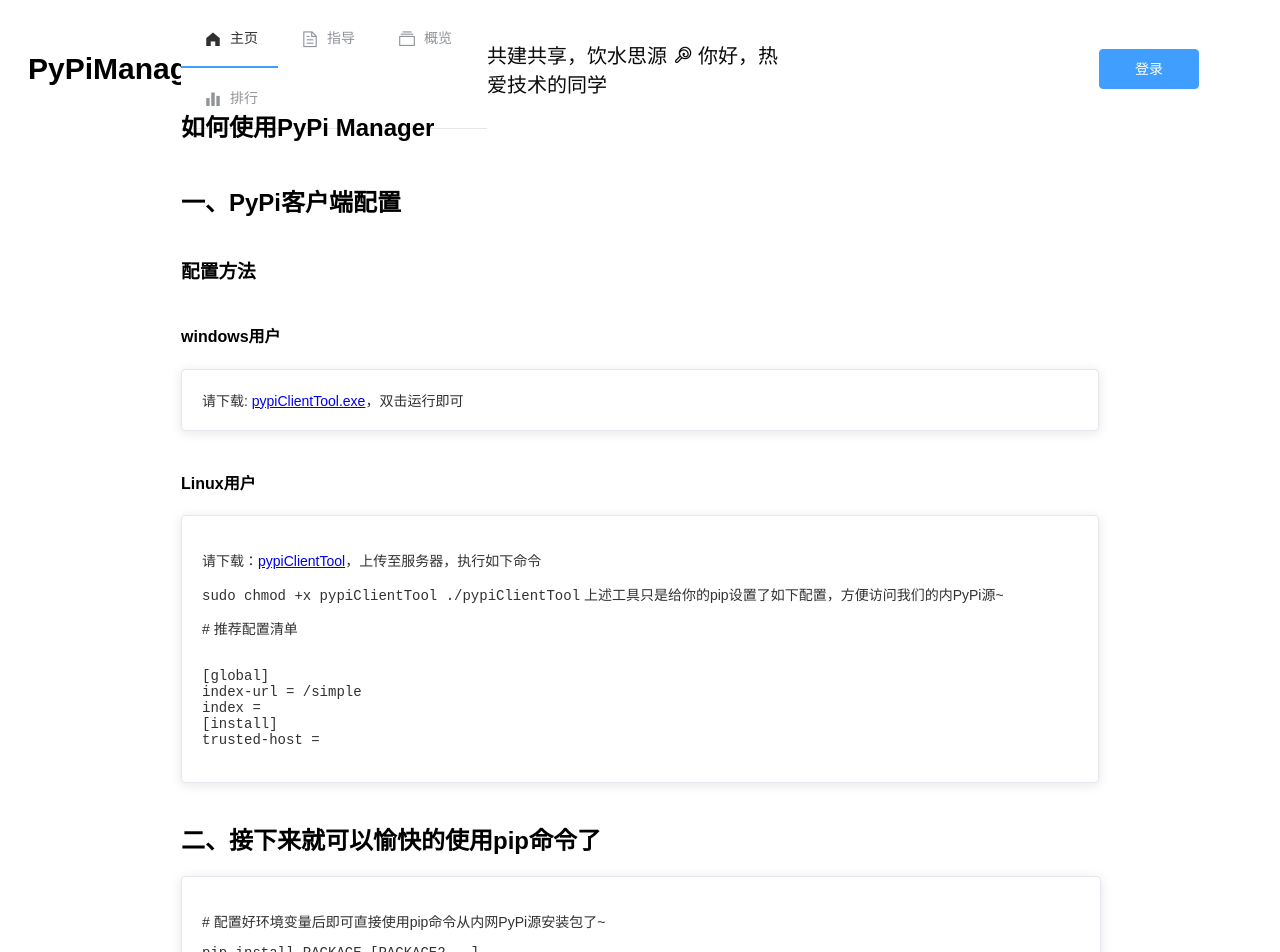
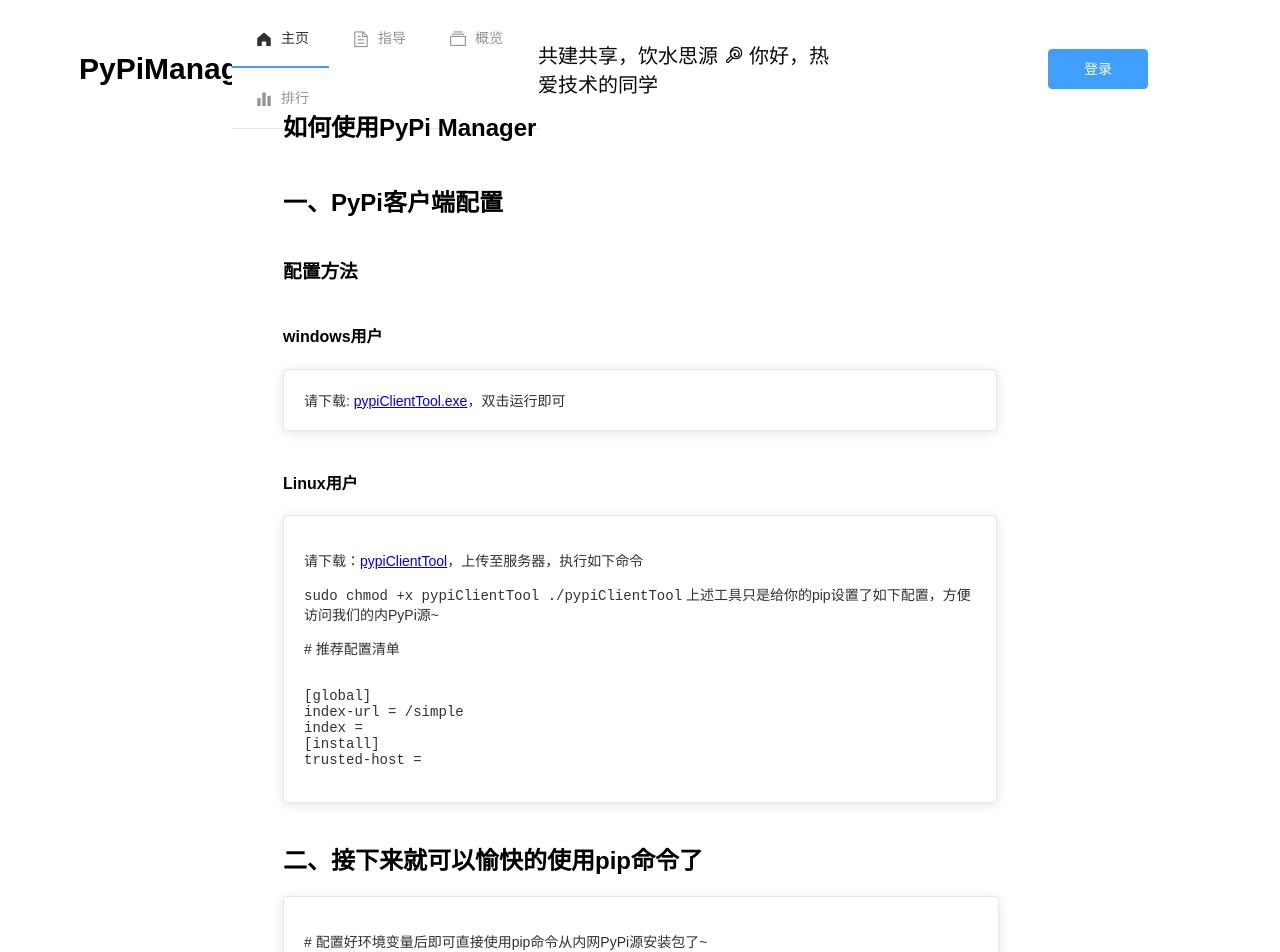
Before and after one commit to PyPiManager/pypimanager-frontend, a Vue app: page /guide in a window 1280 px wide. Shown: the top 952 px of the page. Built offline with nearby package versions, Linux system fonts and the light colour scheme.

Commit message:
更新页面宽度

```diff
--- a/src/components/Header.vue
+++ b/src/components/Header.vue
@@ -1,18 +1,18 @@
 <template>
   <el-row>
-    <el-col :span="3">
+    <el-col :span="3" :push="1">
       <span id="title-name">PyPiManager</span>
     </el-col>
-    <el-col :span="6">
+    <el-col :span="6" :push="1">
       <Menu></Menu>
     </el-col>
-    <el-col :span="6">
+    <el-col :span="6" :push="1">
       <span id="slogan">
         共建共享，饮水思源
         <span class="el-icon-lollipop"></span> 你好，{{ userName }}
       </span>
     </el-col>
-    <el-col :span="3" :offset="6">
+    <el-col :span="3" :offset="5">
       <el-button type="primary">登录</el-button>
     </el-col>
   </el-row>
--- a/src/views/Guide.vue
+++ b/src/views/Guide.vue
@@ -1,18 +1,18 @@
 <template>
   <el-row :justify="start">
-    <el-col :span="18" :push="3" class="title">
+    <el-col :span="14" :push="5" class="title">
       <h1>如何使用PyPi Manager</h1>
     </el-col>
-    <el-col :span="18" :push="3" class="title">
+    <el-col :span="14" :push="5" class="title">
       <h2>一、PyPi客户端配置</h2>
     </el-col>
-    <el-col :span="18" :push="3" class="title">
+    <el-col :span="14" :push="5" class="title">
       <h3>配置方法</h3>
     </el-col>
-    <el-col :span="18" :push="3" class="title">
+    <el-col :span="14" :push="5" class="title">
       <h4>windows用户</h4>
     </el-col>
-    <el-col :span="18" :push="3" class="title">
+    <el-col :span="14" :push="5" class="title">
       <el-card class="box-card text item">
         <div class="content">
           请下载:
@@ -23,10 +23,10 @@
         </div>
       </el-card>
     </el-col>
-    <el-col :span="18" :push="3" class="title">
+    <el-col :span="14" :push="5" class="title">
       <h4>Linux用户</h4>
     </el-col>
-    <el-col :span="18" :push="3" class="title">
+    <el-col :span="14" :push="5" class="title">
       <el-card class="box-card text item">
         <div class="content">
           <p>
@@ -47,10 +47,10 @@
         </div>
       </el-card>
     </el-col>
-    <el-col :span="18" :push="3" class="title">
+    <el-col :span="14" :push="5" class="title">
       <h2>二、接下来就可以愉快的使用pip命令了</h2>
     </el-col>
-    <el-col :span="18" :push="3">
+    <el-col :span="14" :push="5">
       <el-card class="box-card text item">
         <div class="content">
           <p># 配置好环境变量后即可直接使用pip命令从内网PyPi源安装包了~</p>
--- a/src/views/Home.vue
+++ b/src/views/Home.vue
@@ -1,19 +1,19 @@
 <template>
   <el-row :justify="center">
-    <el-col :span="18" :push="3">
+    <el-col :span="14" :push="5">
       <Search :userName="userName"></Search>
     </el-col>
-    <el-col :span="18" :push="3">
+    <el-col :span="14" :push="5">
       <Upload></Upload>
     </el-col>
     <el-divider></el-divider>
-    <el-col :span="18" :push="3">
+    <el-col :span="14" :push="5">
       <Statistics></Statistics>
     </el-col>
-    <el-col :span="18" :push="3">
+    <el-col :span="14" :push="5">
       <Trend></Trend>
     </el-col>
-    <el-col :span="18" :push="3">
+    <el-col :span="14" :push="5">
       <UploaderRank></UploaderRank>
     </el-col>
   </el-row>
--- a/src/views/Packages.vue
+++ b/src/views/Packages.vue
@@ -1,12 +1,12 @@
 <template>
   <el-row :justify="center">
-    <el-col :span="18" :push="3">
+    <el-col :span="14" :push="5">
       <h1>安装包概览</h1>
     </el-col>
-    <el-col :span="18" :push="3">
+    <el-col :span="14" :push="5">
       <p>当前共有111个Python安装包</p>
     </el-col>
-    <el-col :span="18" :push="3">
+    <el-col :span="14" :push="5">
       <el-table :data="tableData" stripe style="width: 100%">
         <el-table-column prop="index" label="#" width="180"> </el-table-column>
         <el-table-column prop="name" label="包名" width="180">
--- a/src/views/Rank.vue
+++ b/src/views/Rank.vue
@@ -1,6 +1,6 @@
 <template>
   <el-row :justify="center">
-    <el-col :span="18" :push="3">
+    <el-col :span="14" :push="5">
       <UploaderRank></UploaderRank>
     </el-col>
   </el-row>
```
